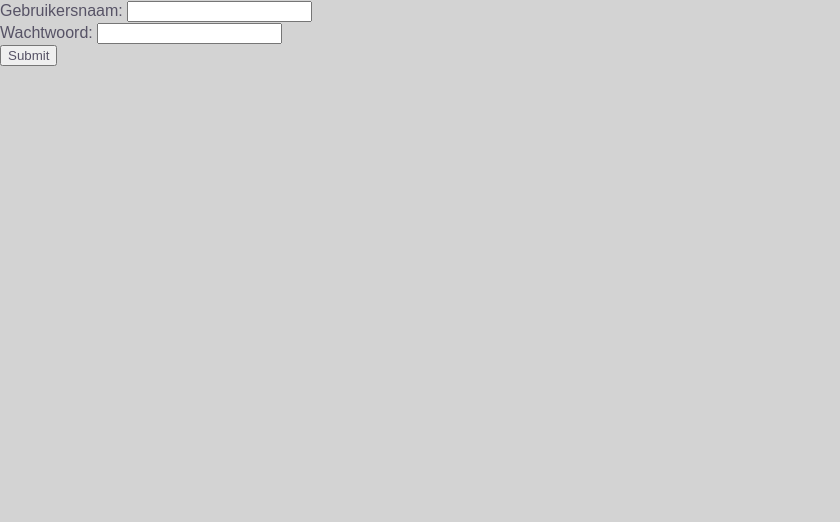
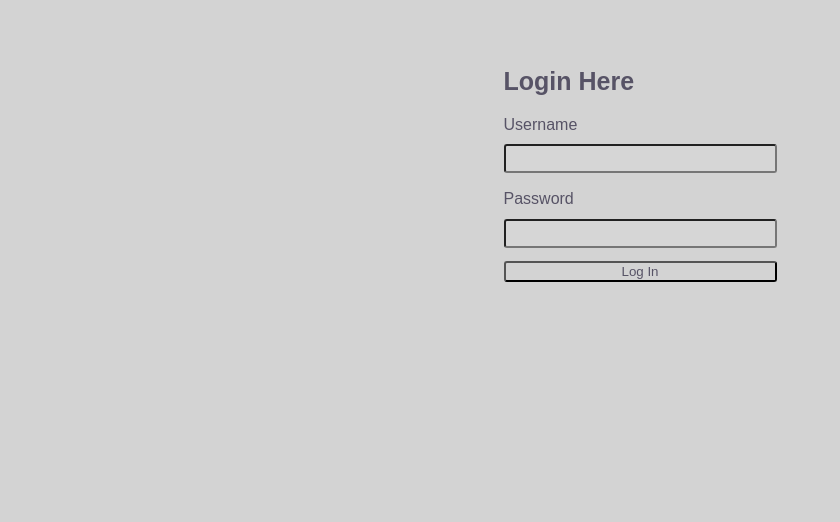
Before and after one commit to TjeerdK/Project-winkeltje-, a PHP site: page /login.php in a window 1280 px wide. Shown: the part 186-708 px from the top of the page, without its empty margins (0-840 px from the left). Run offline with PHP 8.4, Linux system fonts and the light colour scheme; some libraries are stand-ins or nearby versions.

Commit message:
login styling

```diff
--- a/bestellingen.php
+++ b/bestellingen.php
@@ -14,7 +14,7 @@
     <?php
     require_once('backend/conn.php');
 
-            $query = "SELECT o.order_number, s.status,  o.email_recipient
+            $query = "SELECT o.order_number, s.status, o.email_recipient
             FROM orders o
 
             INNER JOIN status s
--- a/css/main.css
+++ b/css/main.css
@@ -181,7 +181,7 @@ header{
   background: lightgray;
 }
 .index_product a{
-  color: #d00000ff;
+  color: #b79d94ff;
   text-decoration: none;
   font-size: 30;
 }
@@ -197,24 +197,73 @@ header{
 
 }
 .container_prodcut{
-  width: 75%;
+  width: 65%;
   display: flex;
-  justify-content: space-around;
-  background-color: yellow;
-
+  justify-content: space-between;
+  background-color: #b9f18cff;
+  margin-top: 5%;
 }
 .product_info{
-  width: 75%;
+  width: 100%;
   display: flex;
   justify-content: space-between;
+  border: 2px solid black;
+  padding: 3%;
 }
 .product_info_item p{
   font-size: 20;
 }
+.product_info_item_color{
+  color: black;
+  font-style: oblique;
+  font-size: 20;
+}
 .product_info img{
-  width: 300px;
+  width: 35%;
 }
-
+.product_info_item h1{
+  color:#b79d94ff ;
+}
+.index_product img{
+  width: 50%;
+  padding: 5%;
+}
+.login_main{
+  display: flex;
+  justify-content: center;
+  flex-direction: column;
+  margin-top: 5%;
+}
+#password, #username{
+  display: block;
+  margin-top: 15px;
+  font-size: 16px;
+  font-weight: 500;
+}
+#password_input, #username_input{
+  width: 100%;
+  background-color: rgba(255,255,255,0.07);
+  border-radius: 3px;
+  margin-top: 8px;
+  font-size: 20px;
+}
+.login_main h3{
+  font-size: 25;
+}
+#login_button{
+  margin-top: 5%;
+  width: 100%;
+  height: 15%;
+  background: transparent;
+  border-radius: 3px;
+}
+.alert_message{
+  font-size: 30;
+  margin-top: 3%;
+  border: 2px solid black;
+  border-radius: 5px;
+  padding: 0.5% 1%;
+}
 .maximum-blue {color: #62b6cbff;}
 .rosso-corsa{color: #d00000ff;}
 .independence {color: #575366ff;}
--- a/index.php
+++ b/index.php
@@ -20,12 +20,9 @@
             <div class="index_product">
                 <h2><a href="product.php?id=<?php echo $p['id']; ?>"><?php echo $p["title"];?></a></h2>
                 <p>Price: <?php echo $p["price"];?></p>
-                <p>In stock: <?php echo $p["stock"];?></p>
-                <p><?php echo $p["description"];?></p>
                 <p>category: <?php echo $p["name"];?></p>
-                <div class="logo">
                 <img  src="<?php echo $p["img_dir"];?>" alt="Albeelding">
-                </div>
+
             </div>
             <?php endforeach ?>
         </div>
--- a/login.php
+++ b/login.php
@@ -1,20 +1,31 @@
+<?php session_start(); ?>
 <?php require_once('header.php')?>
     <main>
         <div class="login_main">
             <form class="login_form" action="backend/loginController.php" method="POST">
-                <div class="login_form_group">
-                    <label for="username">Gebruikersnaam:</label>
-                    <input name="username" id="username"type="text" class="login_form_input">
-                </div>
-                <div class="login_form_group">
-                    <label for="password">Wachtwoord:</label>
-                    <input id="password" name="password" type="password" class="login_form_input">
-                </div>
-                <div>
-                    <input type="submit">
-                </div>
+            <h3>Login Here</h3>
+
+            <label id="username" for="username">Username</label>
+            <input id="username_input" name="username"  type="text" class="login_form_input">
+
+            <label id="password"  for="password">Password</label>
+            <input id="password_input" name="password" type="password" class="login_form_input">
+            <div>
+                <input type="submit" value="Log In" id="login_button">
+            </div>
             </form>
+            <?php
+			if(isset($_SESSION['message'])){
+				?>
+				<div class="alert_message">
+					<?php echo $_SESSION['message']; ?>
+				</div>
+				<?php
+				unset($_SESSION['message']);
+			}
+		?>
         </div>
+
     </main>
     <div class="bottom">
 <?php require_once('footer.php')?>
--- a/product.php
+++ b/product.php
@@ -13,8 +13,10 @@
         <div class="product_info">
             <div class="product_info_item">
                 <h1><?php echo $product["title"];?></h1>
-                <P><?php echo $product["stock"];?></P>
-                <P><?php echo $product["description"];?></P>
+                <P><span class="product_info_item_color"> in stock:</span> <?php echo $product["stock"];?></P>
+                <P><span class="product_info_item_color"> Price:</span> <?php echo $product["price"];?></P>
+                <P class="product_info_item_color">description: </P>
+                <p><?php echo $product["description"];?></p>
             </div>
             <img  src="<?php echo $product["img_dir"];?>" alt="Albeelding_<?php echo $product["title"];?>">
         </div>
```
Also changed, not shown: backend/loginController.php (+8 -2 lines).
